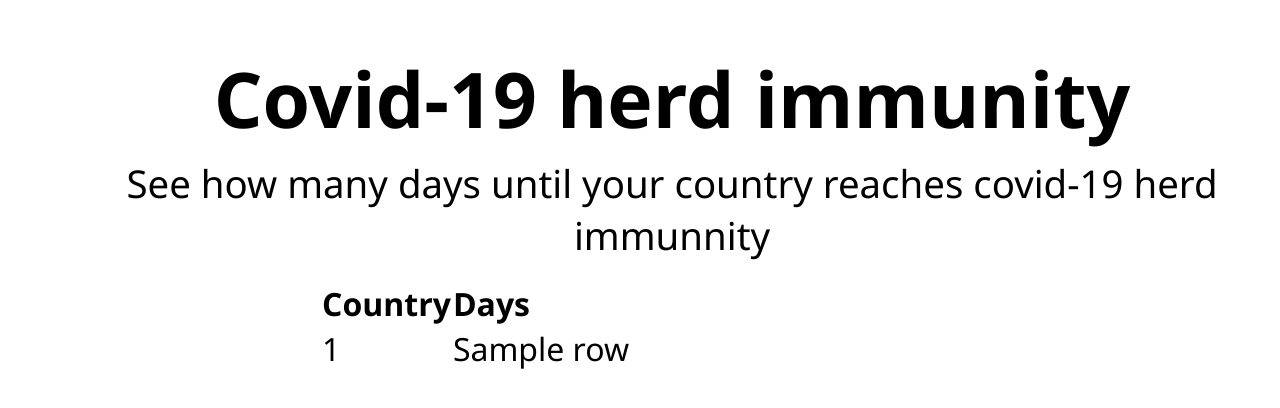
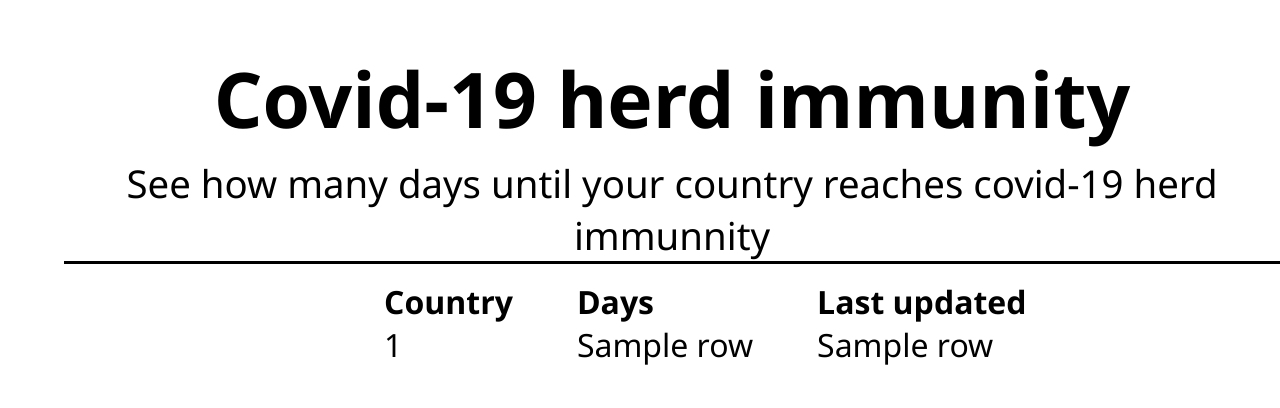
Before and after one commit to szelesaron/herd-immunity, a Flask app: template templates/index.html in a window 1280 px wide. Shown: the top 408 px of the page. Run offline with Flask 2, Linux system fonts and the light colour scheme; the template is opened without the code that fills it: most values are stand-ins (such as "Sample title", 1, 10 or a date in 2020); parts of the project's set-up code (start-up, migrations or seed data) failed here and were passed over.

Commit message:
added lastupdated field, changed design

```diff
--- a/static/css/main.css
+++ b/static/css/main.css
@@ -26,6 +26,7 @@ h2 {
   padding-top: 3vh;
   font-size: 1vh;
   font-weight: lighter;
+  border-bottom: 3px solid;
 }
 h3 {
   font-size: 1.7vh;
@@ -56,7 +57,7 @@ header img {
 {
   margin-top: 5vh;
   font-size: 4vh;
-
+  border-spacing: 2em 0;
 }
 
 /* specific css for middle part: the user can choose the country here */
@@ -64,9 +65,6 @@ header img {
   text-align: left;
   font-size: 25vh;
   height: 40vh;
-
-
-    margin: 0px auto;
 }
 
 /* style selects: https://moderncss.dev/custom-select-styles-with-pure-css/ */
--- a/templates/index.html
+++ b/templates/index.html
@@ -21,14 +21,17 @@
   <div class="time-display">
     	<table id="table">
       	<tr>
-          <th id="header">Country</th>
-      		<th id="header">Days</th>
+          <th>Country</th>
+      		<th>Days</th>
+          <th>Last updated</th>
       	</tr>
 
       	{%- for row in data %}
       	<tr>
-  	        <td>{{row[0]}}</td>
-  	        <td>{{row[1]}}</td>
+  	        <td id="country">{{row[0]}}</td>
+  	        <td id="day">{{row[1]}}</td>
+            <td>{{row[2]}}</td>
+
       	</tr>
   	    {%- endfor %}
     	</table>
```
Also changed, not shown: update.py (+4 -3 lines), covid.db.
